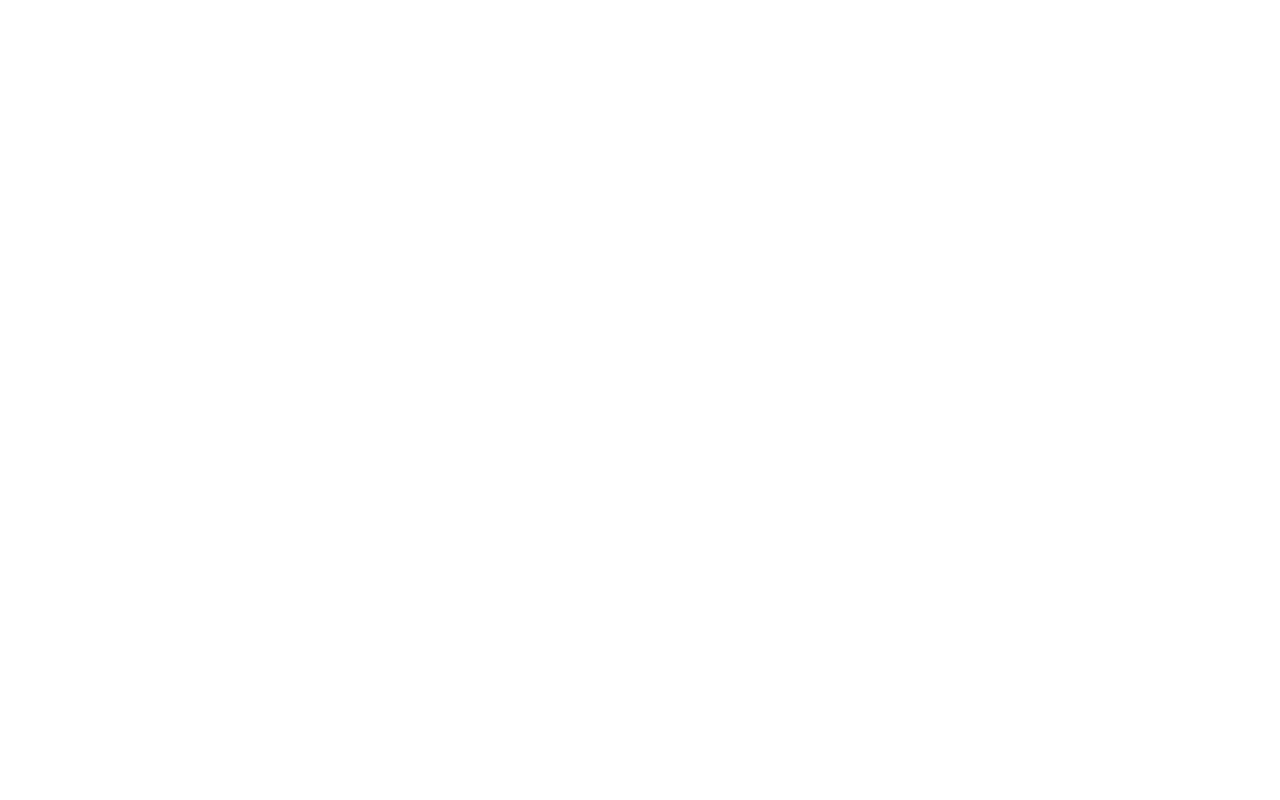
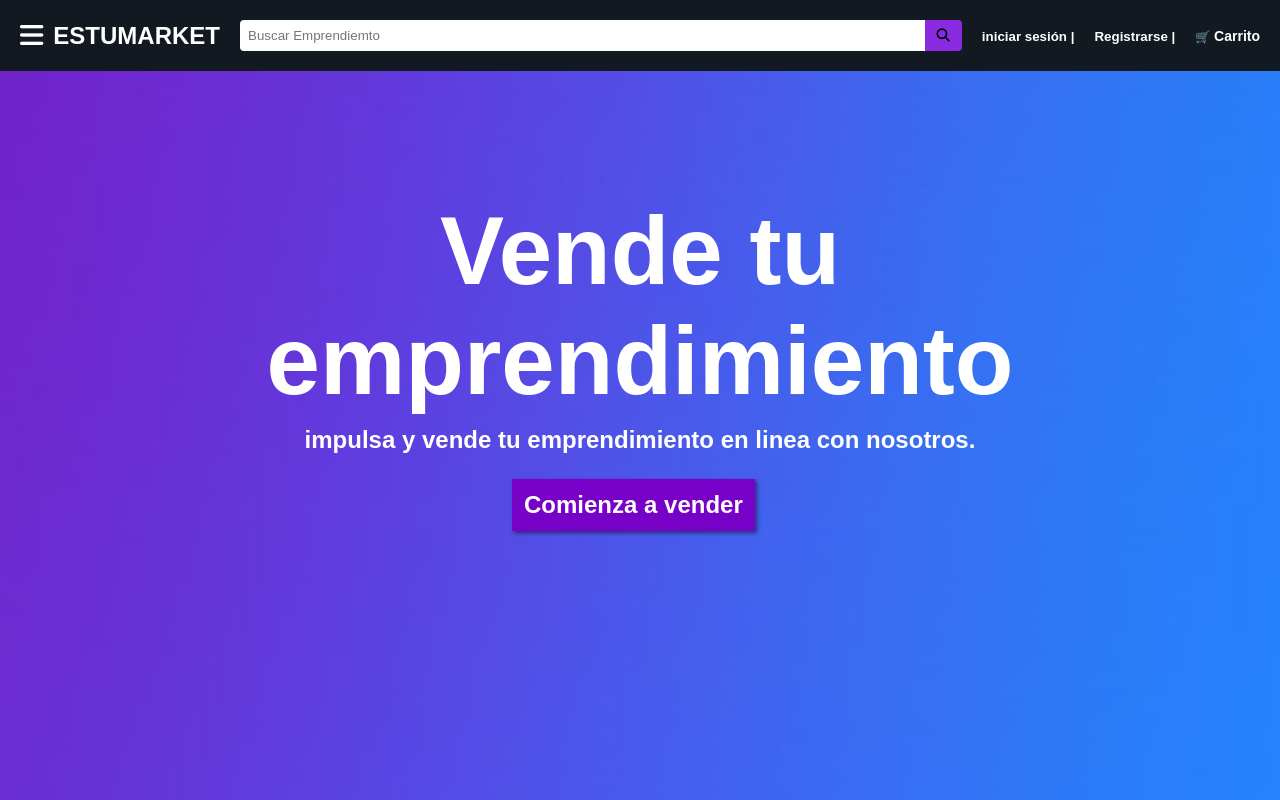
Before and after one commit to felipox08/ESTUMARKET, a plain HTML site: page index.html in a window 1280 px wide. Drawn offline with Linux system fonts and the light colour scheme.

Commit message:
se agrego la primer pagina

```diff
--- /dev/null
+++ b/assets/Landing/css/style.css
@@ -0,0 +1,116 @@
+* {
+  box-sizing: border-box;
+  margin: 0;
+  padding: 0;
+}
+body {
+  background-image: url('../img/fondo.jpeg');
+  background-size: cover;        /* Hace que la imagen cubra todo */
+  background-repeat: no-repeat;  /* Evita que se repita */
+  background-position: center;   /* Centra la imagen */
+  font-family: Arial, sans-serif;
+}
+
+
+header {
+  background-color: #131921;
+  color: white;
+  display: flex;
+  align-items: center;
+  padding: 10px 20px;
+  justify-content: space-between;
+  flex-wrap: wrap;
+}
+.button{
+    background: none;
+    box-shadow: none;
+    border: none;
+    font-weight: bold;
+    background-color: transparent;
+    color: #ffffff;
+  }
+
+  .spacing{
+    margin-right: 10px;
+  }
+.logo {
+  font-size: 24px;
+  font-weight: bold;
+  color: #ffffff;
+}
+
+.search-bar {
+  flex: 1;
+  margin: 10px 20px;
+  display: flex;
+  min-width: 200px;
+}
+
+.search-bar input {
+  width: 100%;
+  padding: 8px;
+  border: none;
+  outline: none;
+  border-radius: 4px 0 0 4px;
+}
+
+.search-bar button {
+  background-color:blueviolet;
+  border: none;
+  padding: 8px 12px;
+  border-radius: 0 4px 4px 0;
+  cursor: pointer;
+}
+
+.nav-links {
+  display: flex;
+  gap: 20px;
+  font-size: 14px;
+  align-items: center;
+  flex-wrap: wrap;
+}
+
+.nav-links div {
+  text-align: center;
+  cursor: pointer;
+}
+
+.nav-links .top-text {
+  font-size: 12px;
+  color: #ccc;
+}
+
+.nav-links .bottom-text {
+  font-weight: bold;
+  color: white;
+}
+.centrado {
+  color: white;
+  margin: auto;
+  text-align: center;
+   margin-top: 125px;
+   font-size: 6rem;
+}
+.titulo {
+  color: white;
+  margin: auto;
+  text-align: center;
+   font-size: 6rem;
+}
+.subtitulo {
+  color: white;
+  margin: auto;
+  text-align: center;
+   margin-top: 10px;
+}
+.button-continue {
+  background-color: rgb(120, 1, 200);
+  font-weight: bold;
+  padding: 10px;
+  color: white;
+  margin-left: 40%;
+  font-size: 1.5rem;
+  box-shadow: 2px 2px 4px rgba(0, 0, 0, 0.5);
+  margin-top: 25px;
+  border-color: transparent;
+}
--- a/index.html
+++ b/index.html
@@ -1,12 +1,51 @@
-
 <!DOCTYPE html>
 <html lang="es">
+
 <head>
   <meta charset="UTF-8">
   <meta name="viewport" content="width=device-width, initial-scale=1.0">
-  <title>Documento</title>
+  <title>ESTUMARKET</title>
+  <link rel="stylesheet" href="assets/Landing/css/style.css">
+  <link rel="stylesheet" href="https://cdnjs.cloudflare.com/ajax/libs/font-awesome/6.5.0/css/all.min.css">
+
 </head>
+
 <body>
 
+  <header>
+    <button class="button spacing">
+      <i class="fas fa-bars fa-2x"></i>
+    </button>
+    <div class="logo">ESTUMARKET</div>
+    <div class="search-bar">
+      <input type="text" placeholder="Buscar Emprendiemto">
+      <button>
+        <i class="fas fa-search"></i>
+      </button>
+    </div>
+
+
+    <div class="nav-links">
+      <div>
+        <button class="button">
+          <span class="button">iniciar sesión |</span>
+        </button>
+      </div>
+      <div>
+        <button class="button">
+          <span class="button">Registrarse |</span>
+        </button>
+      </div>
+      <div>
+        <span class="top-text">🛒</span>
+        <span class="bottom-text">Carrito</span>
+      </div>
+    </div>
+  </header>
+
 </body>
+<h1 class="centrado">Vende tu</h1>
+<h1 class="titulo">emprendimiento</h1>
+<h2 class="subtitulo">impulsa y vende tu emprendimiento en linea con nosotros.</h2>
+  <button class="button-continue">Comienza a vender</button>
 </html>
```
Also changed, not shown: assets/Landing/css/index.php.txt (deleted), assets/Landing/img/fondo.jpeg (added), assets/Landing/img/index.php.txt (deleted).
